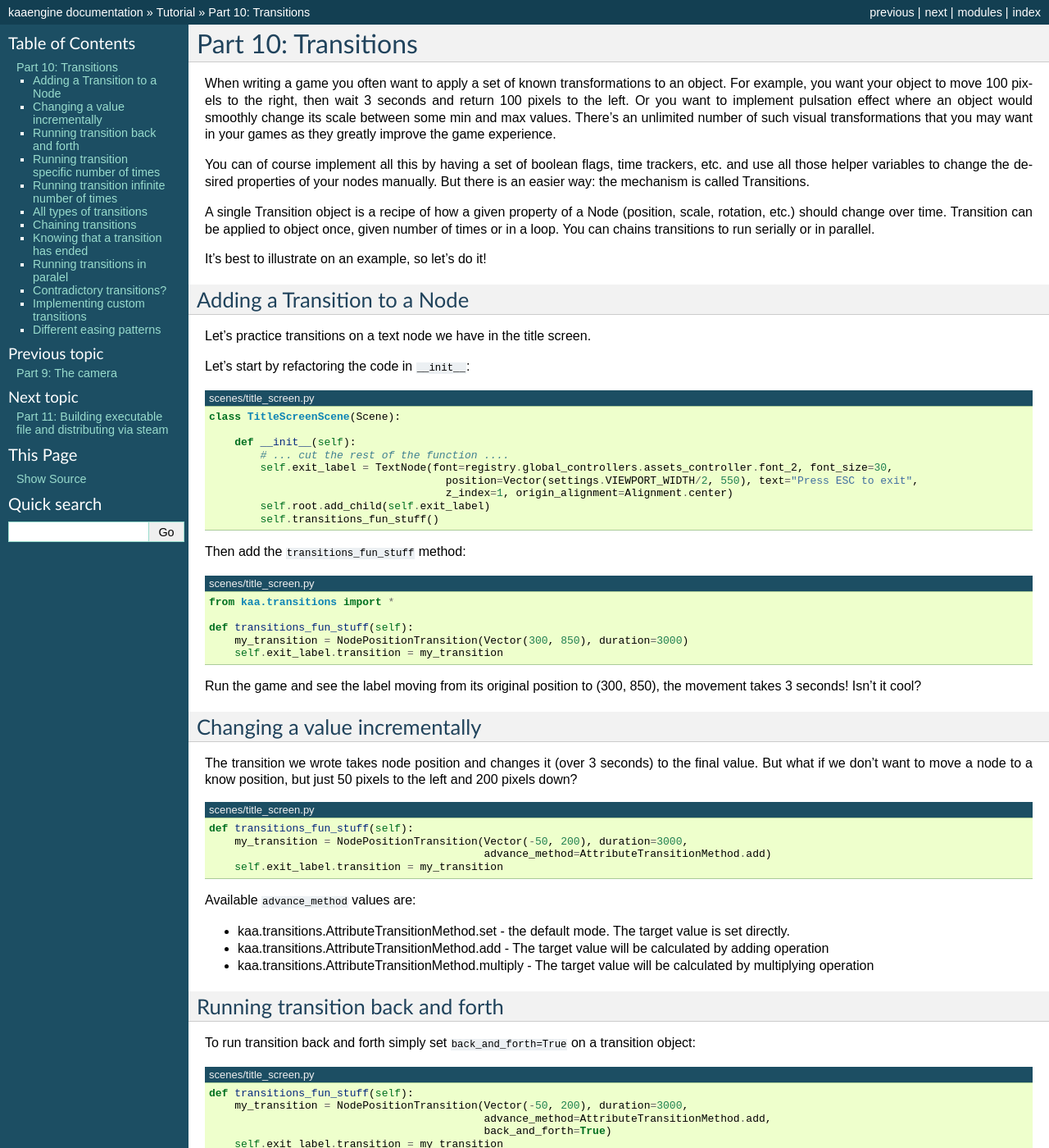
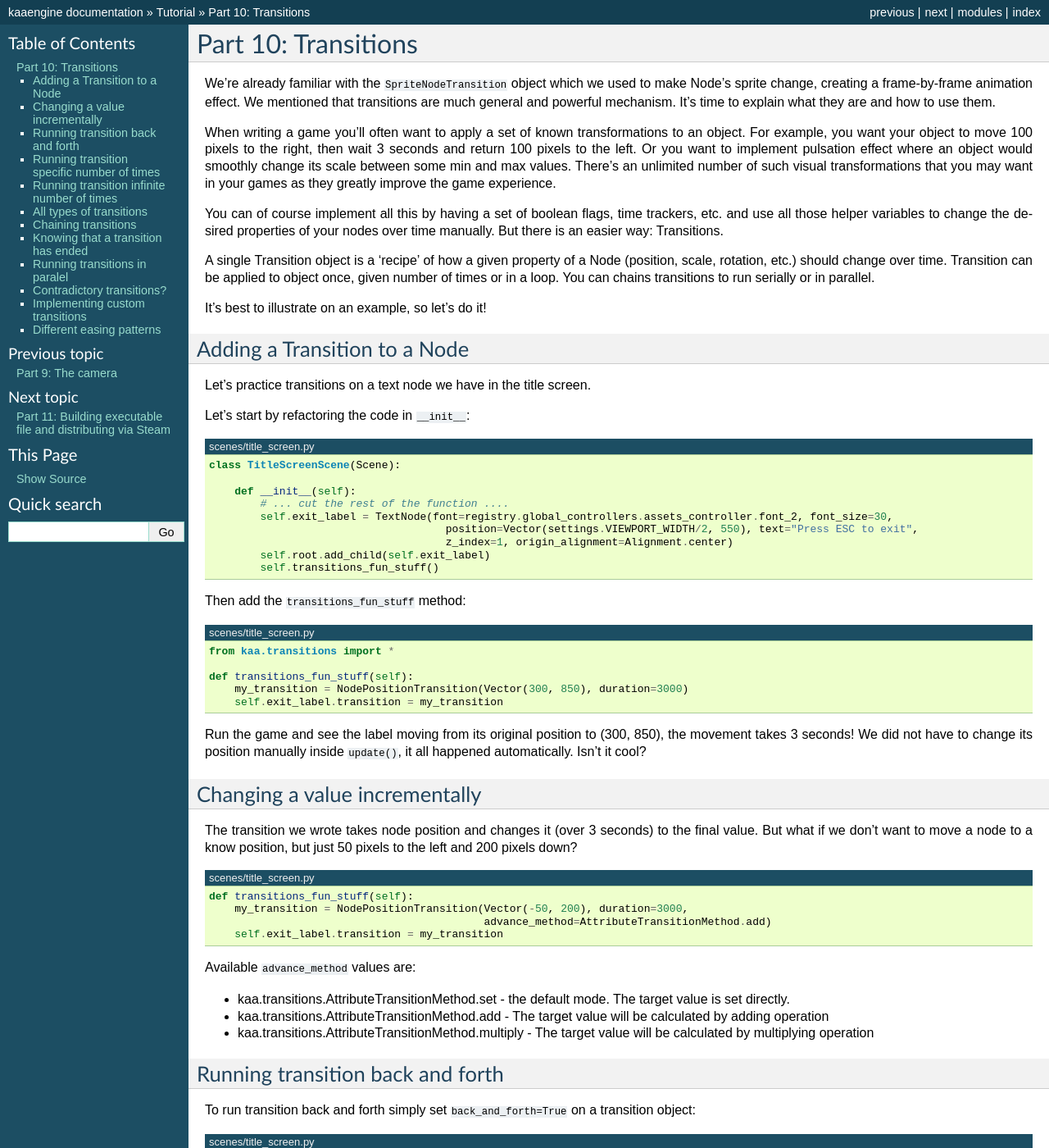
Before and after one commit to kaaengine/kaa, a Sphinx documentation site: the page built from docs/tutorial/part10.rst, in a window 1280 px wide and 1400 px high. Shown: the whole window at 82% size. Built offline with Sphinx 7.4.7, drawn with Linux system fonts in a browser that asks for light colours; some of the changed text lies outside the part shown.

Commit message:
part 10 and 11 of tutorial upgraded to kaa ver 0.6

```diff
--- a/docs/tutorial/part10.rst
+++ b/docs/tutorial/part10.rst
@@ -1,16 +1,19 @@
 Part 10: Transitions
 ====================
 
-When writing a game you often want to apply a set of known transformations to an object. For example, you want your object
+We're already familiar with the :code:`SpriteNodeTransition` object which we used to make Node's sprite change,
+creating a frame-by-frame animation effect. We mentioned that transitions are much general and powerful mechanism.
+It's time to explain what they are and how to use them.
+
+When writing a game you'll often want to apply a set of known transformations to an object. For example, you want your object
 to move 100 pixels to the right, then wait 3 seconds and return 100 pixels to the left. Or you want to implement
 pulsation effect where an object would smoothly change its scale between some min and max values. There's an unlimited
 number of such visual transformations that you may want in your games as they greatly improve the game experience.
 
 You can of course implement all this by having a set of boolean flags, time trackers, etc. and use all those helper
-variables to change the desired properties of your nodes manually. But there is an easier way: the mechanism is called
-Transitions.
+variables to change the desired properties of your nodes over time manually. But there is an easier way: Transitions.
 
-A single Transition object is a recipe of how a given property of a Node (position, scale, rotation, etc.) should
+A single Transition object is a 'recipe' of how a given property of a Node (position, scale, rotation, etc.) should
 change over time. Transition can be applied to object once, given number of times or in a loop. You can chains transitions
 to run serially or in parallel.
 
@@ -47,8 +50,8 @@ Then add the :code:`transitions_fun_stuff` method:
         my_transition = NodePositionTransition(Vector(300, 850), duration=3000)
         self.exit_label.transition = my_transition
 
-Run the game and see the label moving from its original position to (300, 850), the movement takes 3 seconds! Isn't it
-cool?
+Run the game and see the label moving from its original position to (300, 850), the movement takes 3 seconds! We did
+not have to change its position manually inside :code:`update()`, it all happened automatically. Isn't it cool?
 
 Changing a value incrementally
 ~~~~~~~~~~~~~~~~~~~~~~~~~~~~~~
@@ -84,6 +87,8 @@ To run transition back and forth simply set :code:`back_and_forth=True` on a tra
                                                back_and_forth=True)
         self.exit_label.transition = my_transition
 
+Notice that the 3000 milisecond is the one-way time duration. Total transition duration back and forth takes 6000
+miliseconds
 
 Running transition specific number of times
 ~~~~~~~~~~~~~~~~~~~~~~~~~~~~~~~~~~~~~~~~~~~
@@ -114,6 +119,7 @@ All types of transitions
 
 We've learned about :code:`NodePositionTransition` but what other transitions are available?
 
+* :code:`kaa.transitions.NodeSpriteTransition` - changes sprite of a node (we've already learned that)
 * :code:`kaa.transitions.NodePositionTransition` - changes position of a node
 * :code:`kaa.transitions.NodeRotationTransition` - changes rotation of a node
 * :code:`kaa.transitions.NodeScaleTransition` - changes scale of a node
@@ -148,7 +155,7 @@ wait 0.5 second, then scale, and finally change color. To build such a sequence
 Run the game and enjoy the nice transition sequence!
 
 :code:`NodeTransitionsSequence` has two already known properties: :code:`back_and_forth` and :code:`loops`. You can
-use them to run the whole sequence back and forth, specific number of times or in an infinite loop.
+use them to run **the whole sequence** back and forth, specific number of times or in an infinite loop.
 
 Knowing that a transition has ended
 ~~~~~~~~~~~~~~~~~~~~~~~~~~~~~~~~~~~
```
Also changed, not shown: other parts of docs/tutorial/part10.rst (+4 -2 lines), docs/tutorial/part11.rst (+6 -7 lines).
